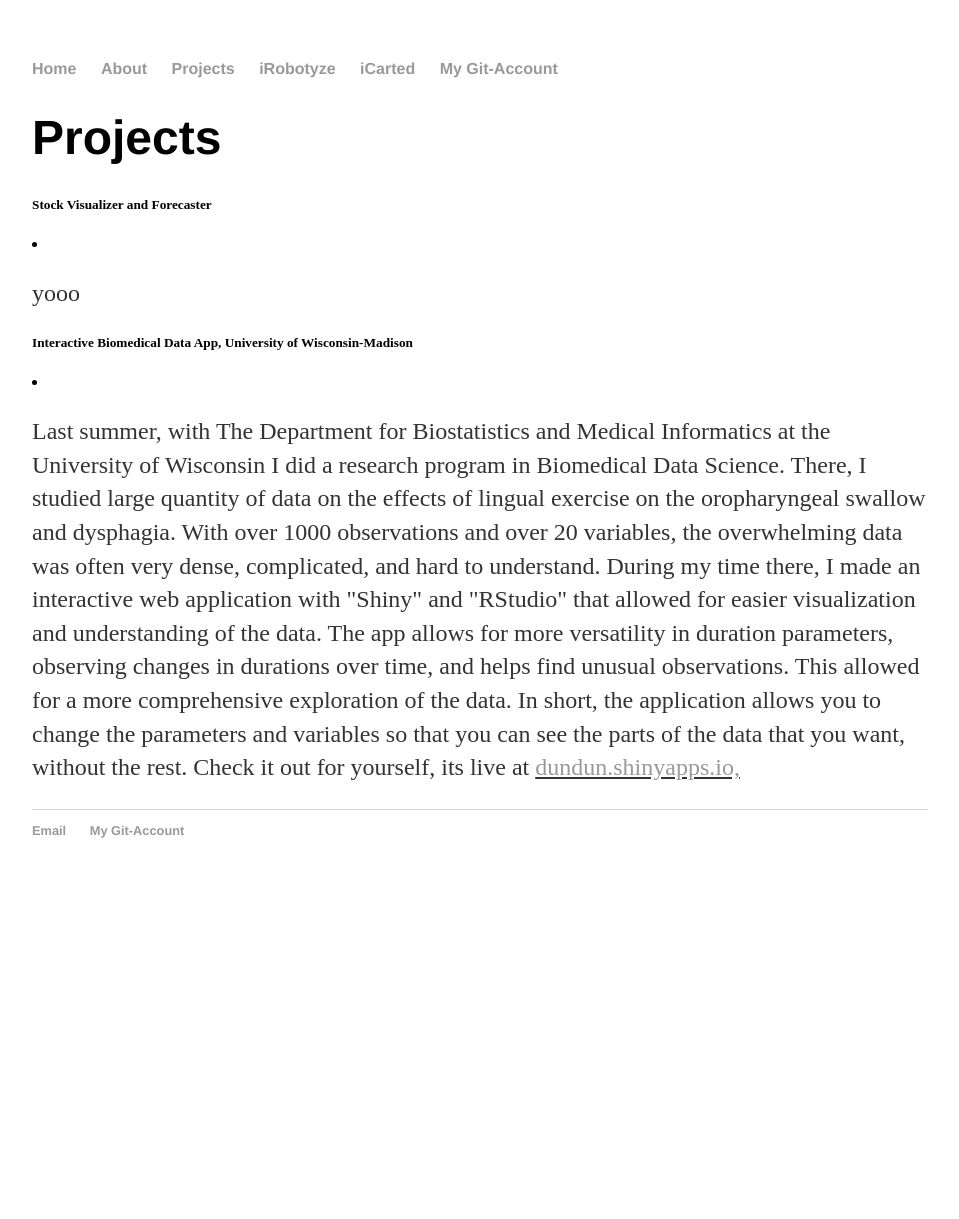
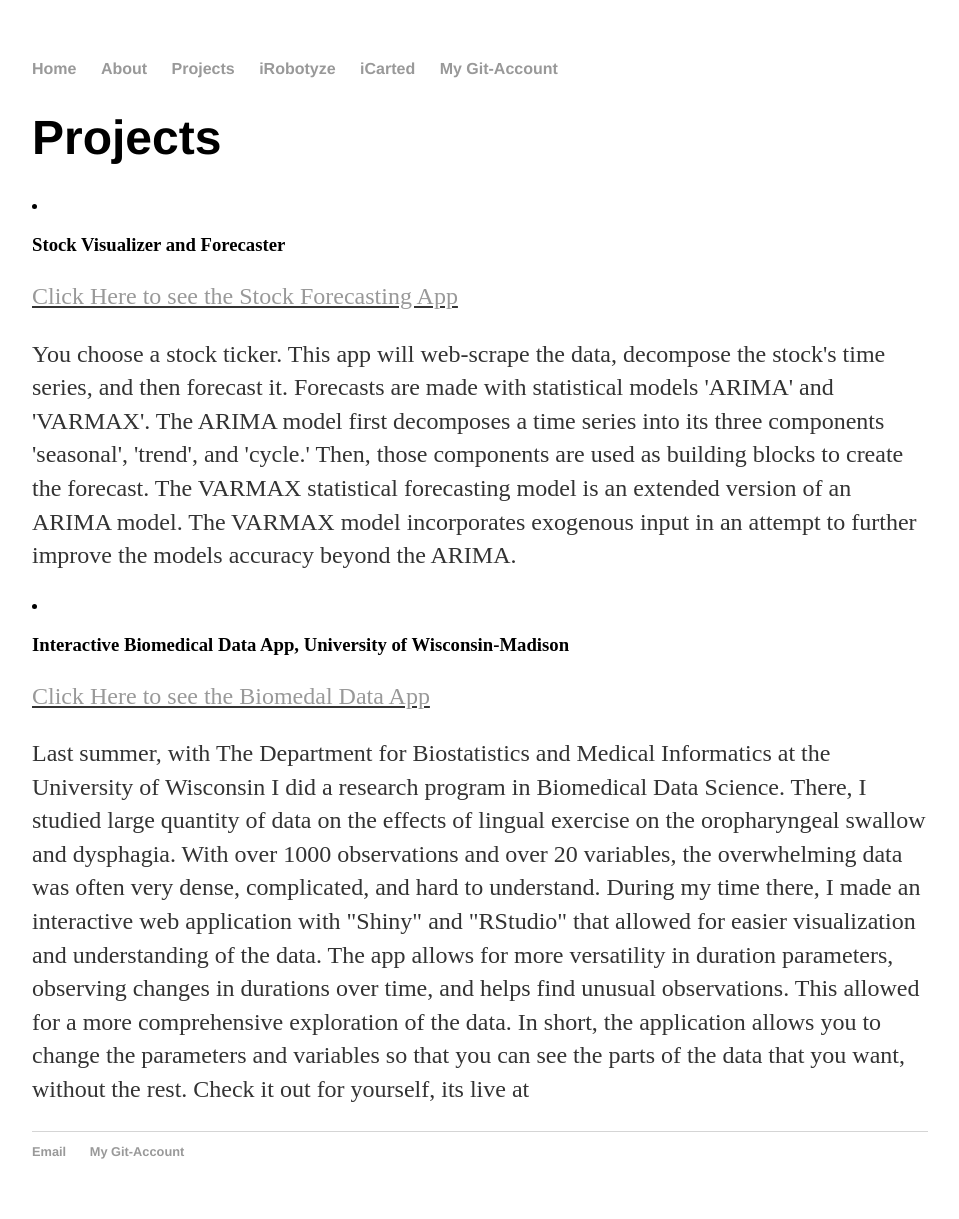
Before and after one commit to ryandundun/backup-Website, a Jekyll site: the page built from projects/index.html, in a window 1280 px wide. Shown: the whole page, without its empty margins (160-1119 px from the left). Built offline with Jekyll 4.4.1, drawn with Linux system fonts in a browser that asks for light colours; before the commit the page ends 900 px from its top, so only the background shows below that.

Commit message:
Update index.html

```diff
--- a/projects/index.html
+++ b/projects/index.html
@@ -5,15 +5,21 @@ title: Projects Page
 
 <h1> Projects </h1>
 
-<h5> Stock Visualizer and Forecaster </h5>
-<li><p> yooo </p></li>
+<li><h3> Stock Visualizer and Forecaster </h3></li>
+<p><u><a href="https://dundun.shinyapps.io/stockForecast/">Click Here to see the Stock Forecasting App</a></u></p>
+<p> You choose a stock ticker. This app will web-scrape the data, decompose the stock's time series, and then forecast it. Forecasts are made
+with statistical models 'ARIMA' and 'VARMAX'. The ARIMA model first decomposes a time series into its three components 'seasonal', 'trend', and 'cycle.'
+Then, those components are used as building blocks to create the forecast. The VARMAX statistical forecasting model is an extended version of an ARIMA model.
+The VARMAX model incorporates exogenous input in an attempt to further improve the models accuracy beyond the ARIMA.
+</p>
 
-<h5> Interactive Biomedical Data App, University of Wisconsin-Madison </h5>
-<li><p> Last summer, with The Department for Biostatistics and Medical Informatics at the University of Wisconsin I did a research program in Biomedical Data Science.
+<li><h3> Interactive Biomedical Data App, University of Wisconsin-Madison </h3></li>
+<p><u><a href="https://dundun.shinyapps.io/shinyswallow/">Click Here to see the Biomedal Data App</a></u></p>
+<p> Last summer, with The Department for Biostatistics and Medical Informatics at the University of Wisconsin I did a research program in Biomedical Data Science.
 There, I studied large quantity of data on the effects of lingual exercise on the oropharyngeal swallow and dysphagia.
 With over 1000 observations and over 20 variables, the overwhelming data was often very dense, complicated, and hard to understand.
 During my time there, I made an interactive web application with "Shiny" and "RStudio" that allowed for easier visualization and understanding of the data.
 The app allows for more versatility in duration parameters, observing changes in durations over time, and helps find unusual
 observations. This allowed for a more comprehensive exploration of the data. In short, the application allows you to change the parameters
 and variables so that you can see the parts of the data that you want, without the rest. Check it out for yourself, its live at
-  <u><a href="https://dundun.shinyapps.io/shinyswallow/">dundun.shinyapps.io,</a></u> </p></li>
+</p>
```
